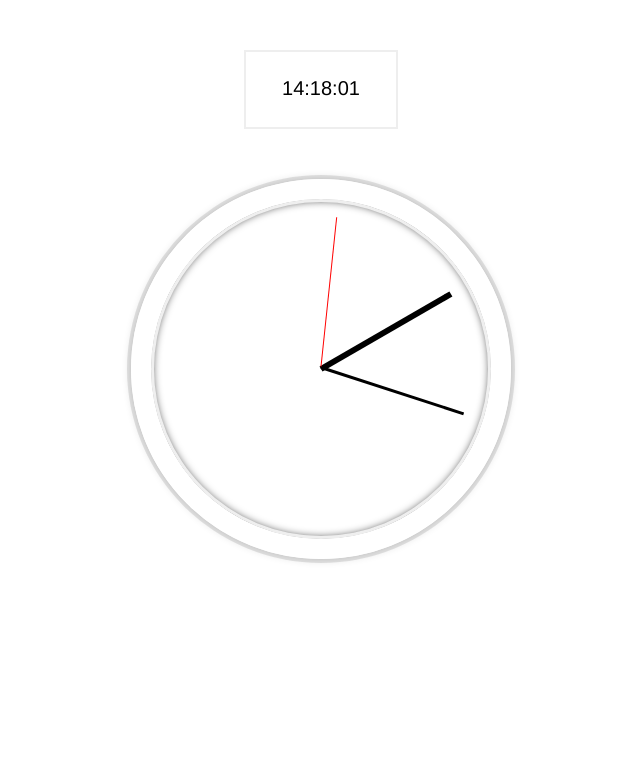
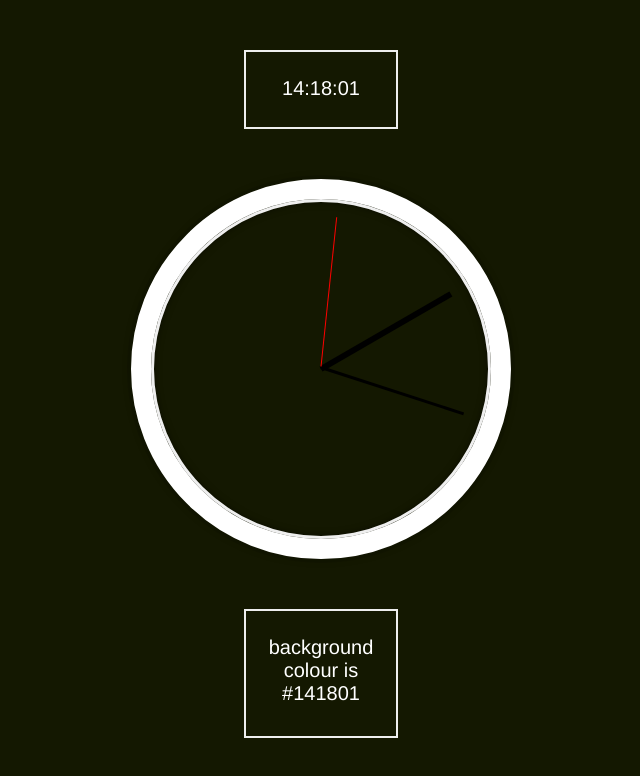
Before and after one commit to oknono/JS_30, a plain HTML site: page day2/index.html in a window 1280 px wide. Shown: the whole page, without its empty margins (319-959 px from the left). Drawn offline with Linux system fonts and the light colour scheme.

Commit message:
Change background color based on time

```diff
--- a/day2/index.html
+++ b/day2/index.html
@@ -8,7 +8,7 @@
     <div id="top">
       <div class="digital_clock"></div>
     </div>
-    <div id="bottom">
+    <div id="middle">
       <div class="analogue_clock">
         <div class="clock-face">
           <div class="hand hour-hand"></div>
@@ -16,6 +16,10 @@
           <div class="hand second-hand"></div>
         </div>
       </div>
+    </div>
+    <div>
+    <div id="bottom">
+      <div class="hexa_clock"></div>
     </div>
   <style>
     html {
@@ -27,15 +31,20 @@
     body {
       font-size: 2rem;
       display:block;
-      flex:1;
       min-height: 100vh;
       align-items: center;
+      color: white;
     }
 
     #top {
       width: 100%;
     }
-     #bottom {
+
+    #middle {
+      width: 100%;
+    }
+
+    #bottom {
       width: 100%;
     }
 
@@ -64,6 +73,17 @@
         inset 0 0 0 3px #EFEFEF,
         inset 0 0 10px black,
         0 0 10px rgba(0,0,0,0.2);
+    }
+
+    .hexa_clock {
+      margin-top: 5rem;
+      margin-left: auto;
+      margin-right: auto;
+      padding-top: 2.5rem;
+      width: 15rem;
+      height: 10rem;
+      border: 2px solid #EEE;
+      position: relative;
     }
 
     .clock-face {
@@ -103,6 +123,7 @@
   const minHand = window.document.querySelector('.min-hand')
   const hourHand = window.document.querySelector('.hour-hand')
   const digital = window.document.getElementsByClassName('digital_clock')[0]
+  const hexa = window.document.getElementsByClassName('hexa_clock')[0]
 
   function tickTock() {
     const now =  new Date();
@@ -118,8 +139,11 @@
     const display_seconds = format(seconds);
     const display_minutes = format(minutes);
     const display_hours = format(hours);
+    digital.innerText = `${display_hours}:${display_minutes}:${display_seconds}`;
+    const colour = "#" + display_hours + display_minutes + display_seconds;
+    document.body.style.backgroundColor = colour;
+    hexa.innerText = `background\n colour is\n ${colour}`;
 
-    digital.innerText = `${display_hours}:${display_minutes}:${display_seconds}`;
   }
 
   function format(number_string){
```
